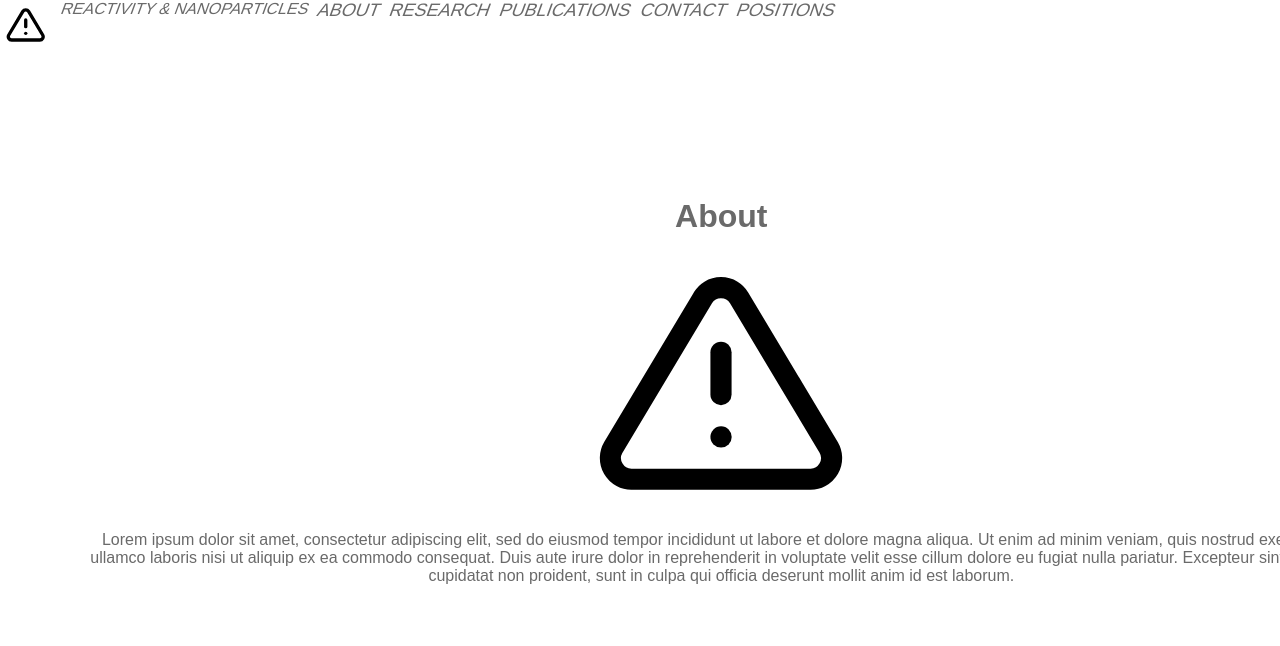
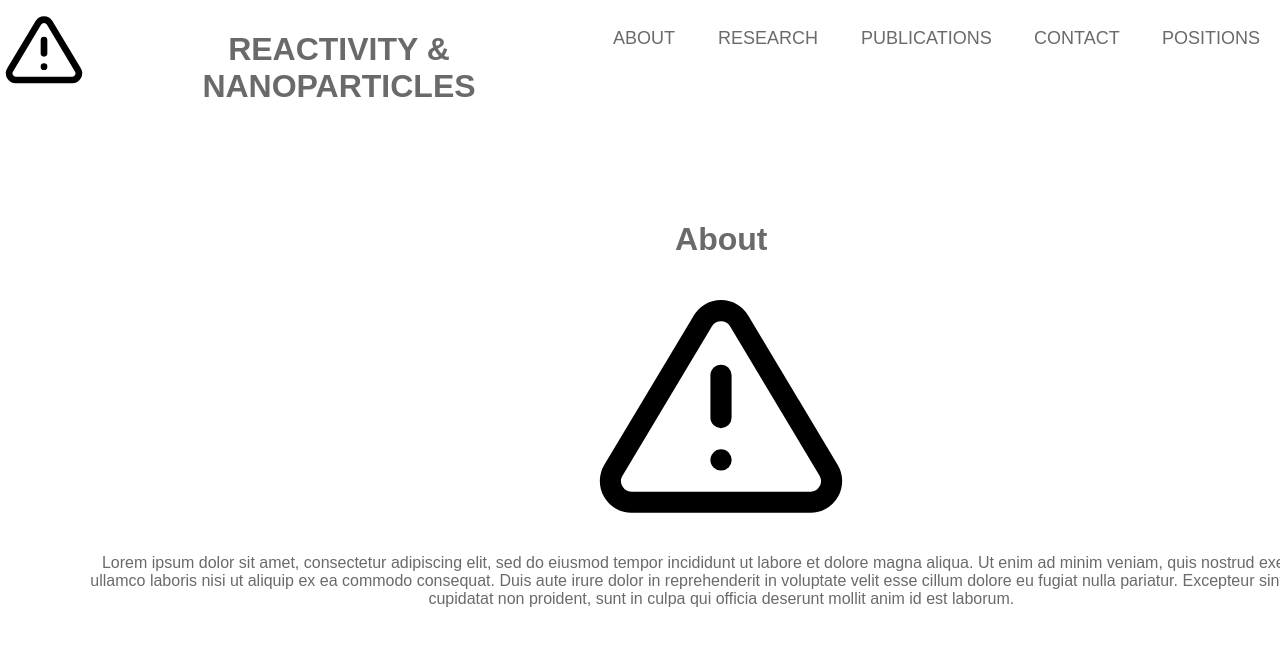
Before and after one commit to reac-nps/reac-nps.github.io, a plain HTML site: page index.html in a window 1280 px wide. Drawn offline with Linux system fonts and the light colour scheme.

Commit message:
skew titlebar

```diff
--- a/index.html
+++ b/index.html
@@ -13,27 +13,43 @@
             </div>
 
             <div class="top-bar-element">
-                <span class="top-bar-element-content title">
+                <div class="top-bar-element-content">
+                <h1 class="title">
                     REACTIVITY & NANOPARTICLES
-                </span>
+                </h1>
+                </div>
             </div>
             <div class="top-bar-element hoverable-element">
-                <a class="btn top-bar-element-content" href="#about">About</a>
+                <div class="top-bar-element-content">
+                    <a class="btn" href="#about">About</a>
+
+                </div>
             </div>
 
             <div class="top-bar-element hoverable-element">
-                <a class="btn top-bar-element-content" href="#research">Research</a>
+                <div class="top-bar-element-content">
+                    <a class="btn" href="#research">Research</a>
+
+                </div>
             </div>
             <div class="top-bar-element hoverable-element">
-                <a class="btn top-bar-element-content" href="#publications">Publications</a>
+                <div class="top-bar-element-content">
+                    <a class="btn" href="#publications">Publications</a>
+                </div>
             </div>
 
             <div class="top-bar-element hoverable-element">
-                <a class="btn top-bar-element-content" href="#contact">Contact</a>
+                <div class="top-bar-element-content">
+                    <a class="btn" href="#contact">Contact</a>
+
+                </div>
             </div>
 
             <div class="top-bar-element hoverable-element">
-                <a class="btn top-bar-element-content" href="#positions">Positions</a>
+                <div class="top-bar-element-content">
+                    <a class="btn" href="#positions">Positions</a>
+
+                </div>
             </div>
 
             </div>
--- a/main_style.css
+++ b/main_style.css
@@ -25,24 +25,31 @@
     font-weight: 600;
 }
 .top-bar-element{
+    padding: 5px 0px 5px;
+
     min-width: 50px;
+    min-height: 50px;
     transform: skewX(-20deg);
 
     text-transform: uppercase;
 }
 .hoverable-element{
-    transition: background-color 0.3s;
+
+    transition: transform 0.3s;
 }
 .hoverable-element:hover{
 
-    background-color: #344955;
+    transform: scaleX(1.1);
+    transform: skewY(-20deg);
 }
 .top-bar-element-content{
-    margin: auto 0px;
     text-align: center;
     padding: 5px;
     min-width: 50px;
+    width: 100%;
+    height: 100%;
     transform: skewX(20deg);
+
 }
 
 .hcentered{
@@ -114,7 +121,10 @@ img {
     object-fit: cover;
 }
 .btn {
-    margin: auto;
+    display: block;
+    padding: 1em;
+    width: 100%;
+    height: 100%;
     text-decoration: none;
     font-weight : 530;
     font-size: large;
```
